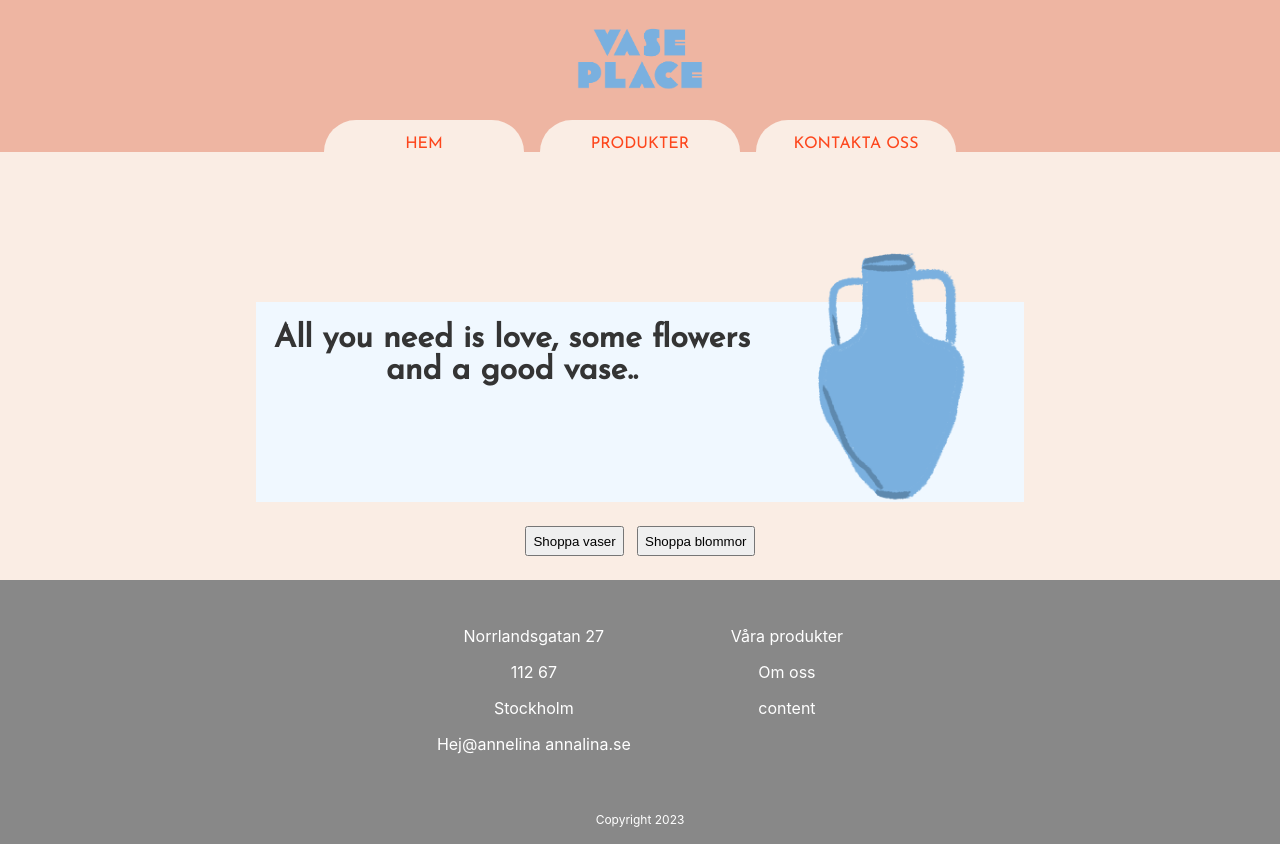
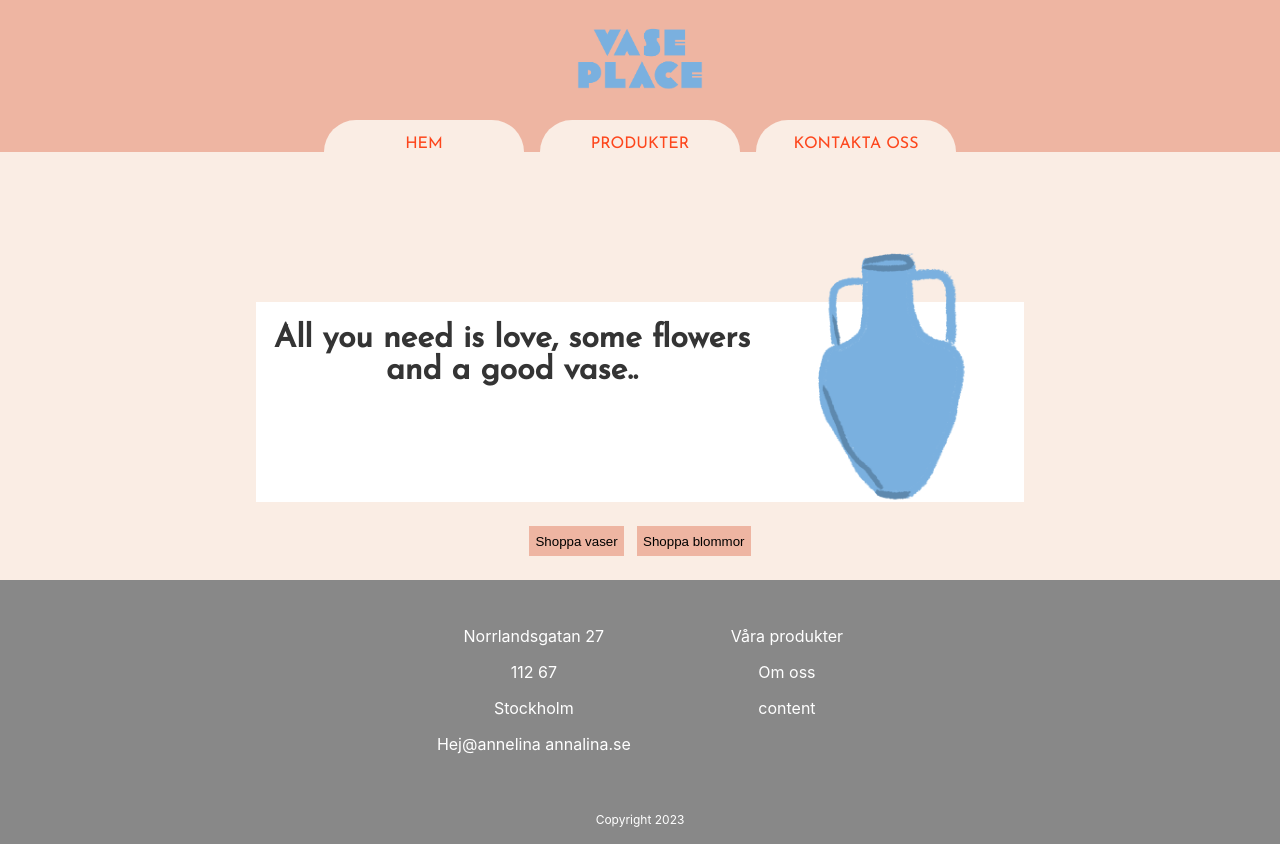
Before and after one commit to annamcn98/Examensarbete-2023, a React (Create React App) app: page / in a window 1280 px wide. Built offline with nearby package versions, Linux system fonts and the light colour scheme; what @woocommerce/woocommerce-rest-api would draw is missing.

Commit message:
knappar på plats men är fula

```diff
--- a/src/pages/Homepage.js
+++ b/src/pages/Homepage.js
@@ -1,7 +1,8 @@
 import React from 'react'
 import styled from 'styled-components'
 import bluevase from '../bluevase.png'
-import { Link } from 'react-router-dom'
+// import component1 from '../component1.png'
+// import { Link } from 'react-router-dom'
 
 
 
@@ -11,6 +12,7 @@ function Homepage() {
     <div>
     <Wrapper>
       <LeftDiv>
+        {/* <ImgComponent src={component1} alt="abstract"></ImgComponent> */}
         <h1 className='Linkfont'>
           All you need is love, some flowers and a good vase..
         </h1>
@@ -27,6 +29,9 @@ function Homepage() {
           Shoppa blommor
           </Btn2>
         </ButtonDiv>
+        <div>
+
+        </div>
         </div>
   )
 }
@@ -47,17 +52,22 @@ margin: 1.5em 0;
 const Btn1 = styled.button`
   height: 30px;
   margin-right: 0.5em;
+  background-color: #EEB5A2;
+  border: none;
+
 `
 const Btn2 = styled.button`
 height: 30px;
 margin-left: 0.5em;
+background-color: #EEB5A2;
+border: none;
 
 `
 const LeftDiv = styled.div`
     display: flex;
     height: 200px;
     width: 40%;
-    background-color: aliceblue;
+    background-color: white;
 
 `
 const RightDiv = styled.div`
@@ -66,8 +76,11 @@ align-items: center;
     display: flex;
     height: 200px;
     width: 20%;
-    background-color: aliceblue;
+    background-color: white;
 `
 const Img = styled.img `
 height: 350px;
 `
+const ImgComponent = styled.img `
+height: 350px;
+`
```
Also changed, not shown: src/compnent1.png (renamed from src/components/compnent1.png).
